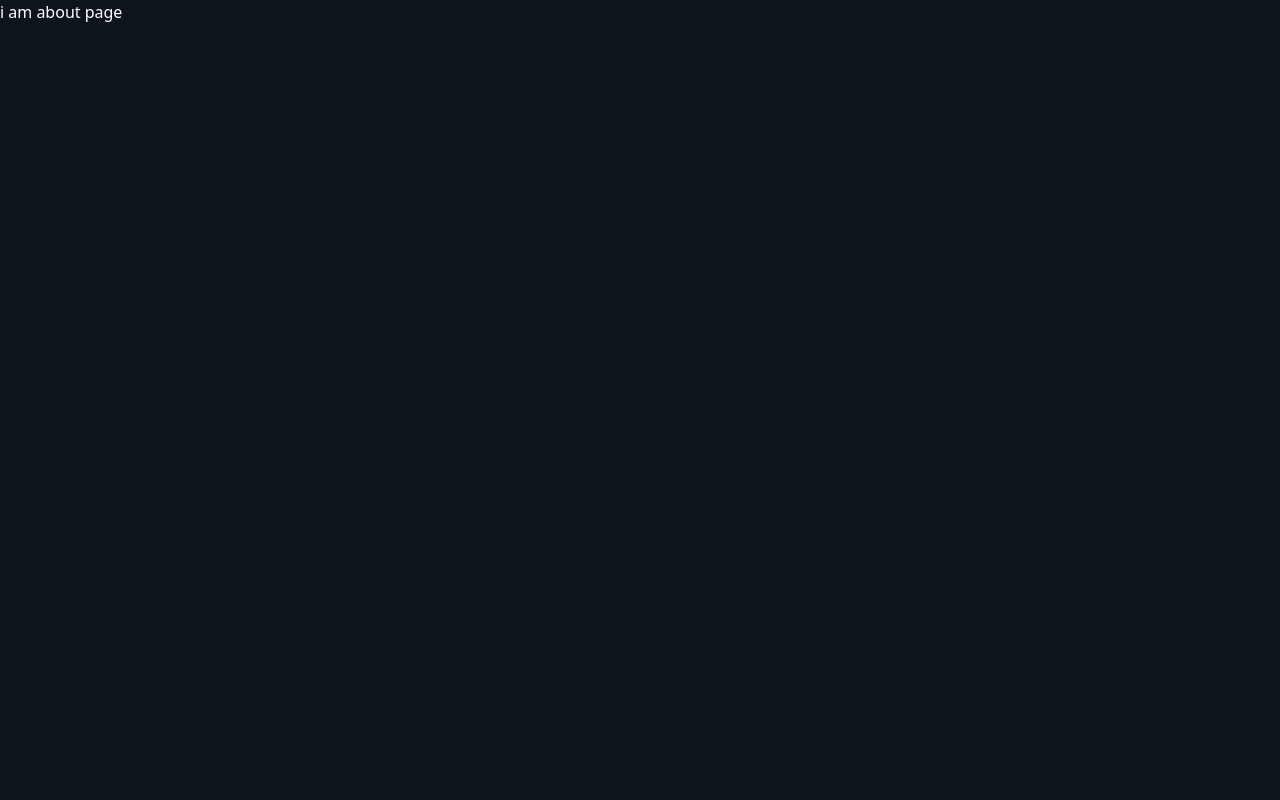
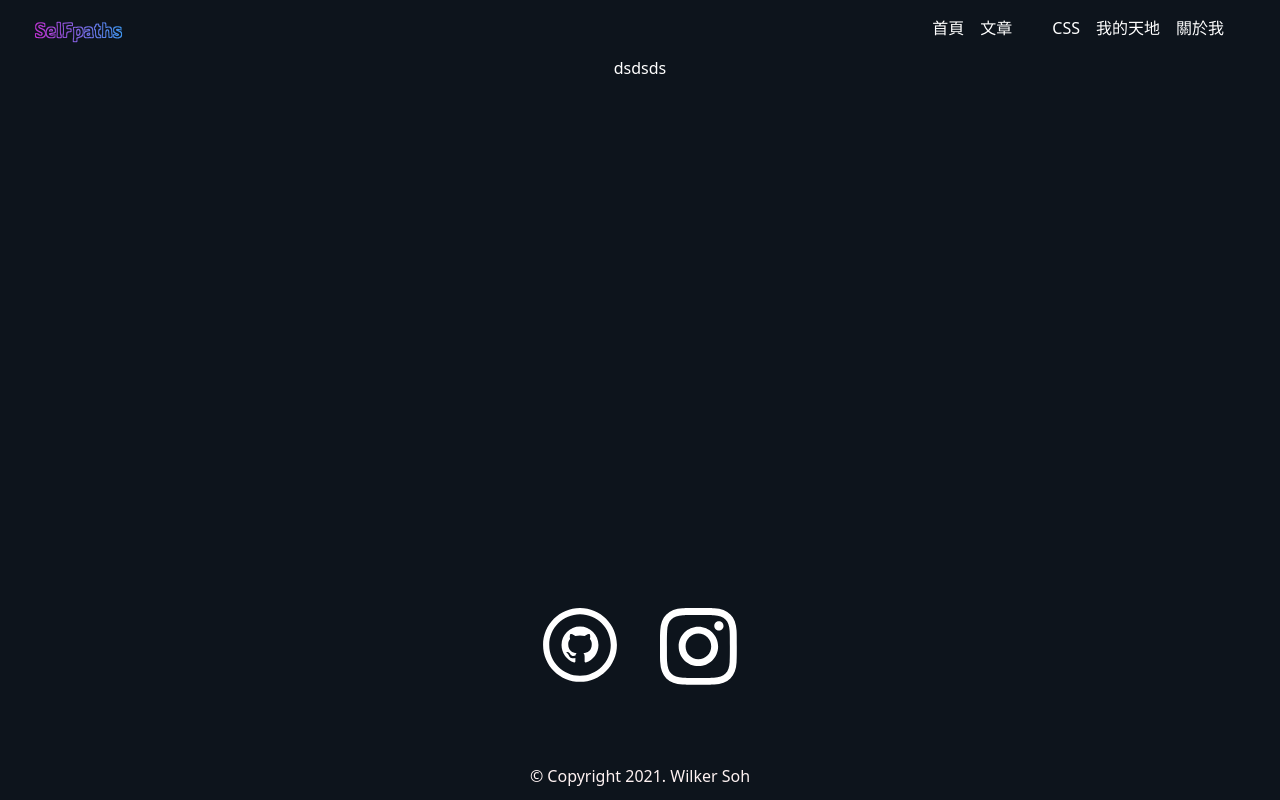
Before and after one commit to wilkersoh/selfpath, a Next.js app: page /about in a window 1280 px wide. Built offline with nearby package versions, Linux system fonts and the light colour scheme.

Commit message:
update: add story component and sub link nav

```diff
--- a/articles/good.mdx
+++ /dev/null
@@ -1,14 +0,0 @@
-import BlogPost from "@/components/templates/Blogs/index";
-
-export const meta = {
-  title: "Introduction to Next.js",
-  description: "Getting started with the Next framework",
-  date: "Aug 04, 2020",
-  readTime: 2,
-};
-
-export default ({ children }) => <BlogPost meta={meta}>{children}</BlogPost>;
-
-## My Headline
-
-Lorem ipsum dolor sit amet, consectetur ad
--- a/components/modules/Header/HeaderLinks.tsx
+++ b/components/modules/Header/HeaderLinks.tsx
@@ -3,20 +3,23 @@ import Link from "next/link";
 import { LinkPathsType } from "@/components/modules/Header/interfaces";
 
 export const LinkPaths: LinkPathsType[] = [
-  { route: "/", name: "首頁" },
-  { route: "/blog", name: "文章" },
-  { route: "/stories", name: "我的天地" },
-  { route: "/about", name: "關於我" },
+  { route: "/", name: "首頁", isSubtitle: false },
+  { route: "/blog", name: "文章", isSubtitle: false },
+  { route: "/blog/css", name: "CSS", isSubtitle: true },
+  { route: "/stories", name: "我的天地", isSubtitle: false },
+  { route: "/about", name: "關於我", isSubtitle: false },
 ];
 
 const HeaderLinks: React.FC = () => {
   return (
     <nav className='hidden md:block ml-auto mr-10'>
-      <ul className="flex space-x-4">
-        {LinkPaths.map(({ route, name }) => (
+      <ul className='flex space-x-4'>
+        {LinkPaths.map(({ route, name, isSubtitle }) => (
           <li key={route}>
             <Link href={route}>
-              <a>{name}</a>
+              <a
+                className={`${isSubtitle ? "pl-6": null}`}
+              >{name}</a>
             </Link>
           </li>
         ))}
--- a/components/modules/Header/interfaces.ts
+++ b/components/modules/Header/interfaces.ts
@@ -1,6 +1,7 @@
 export interface LinkPathsType {
   route: string;
   name: string;
+  isSubtitle: boolean;
 }
 
 export interface MobileNavProps {
--- a/components/templates/Blogs/index.tsx
+++ b/components/templates/Blogs/index.tsx
@@ -8,7 +8,6 @@ import { MetaPostProps } from "./interfaces";
 import CodeTemplate from "./CodeTemplate";
 
 const components = {
-  // img: Image,
   h1: H1,
   h2: H2,
   h3: H3,
--- a/pages/about/index.tsx
+++ b/pages/about/index.tsx
@@ -1,9 +1,13 @@
 import React from "react";
+import Layout from "@/components/Layouts/index";
+import Container from "@/components/Container";
 
 export default function index() {
   return (
-    <div>
-      <div>i am about page</div>
-    </div>
+    <Layout type='basic'>
+      <Container>
+        <div>dsdsds</div>
+      </Container>
+    </Layout>
   );
 }
--- a/pages/blogs/[title]/[name].tsx
+++ b/pages/blogs/[title]/[name].tsx
@@ -4,7 +4,6 @@ import { useRouter } from "next/router";
 import { GetStaticPaths, GetStaticProps } from "next";
 import { posts } from "@/utils/getAllPosts";
 
-import BasicBlogLayout from "@/components/Layouts/BasicBlogLayout";
 import Layout from "@/components/Layouts/index";
 
 interface BlogProps {
--- a/pages/stories/index.tsx
+++ b/pages/stories/index.tsx
@@ -16,9 +16,19 @@ const index = () => {
           下面顯示日期
           only available in mobile view
         */}
+        <Story />
       </Container>
     </Layout>
   );
 }
 
+const Story = () => {
+  return (
+    <div className='red w-32 h-32 rounded-full relative'>
+      <div>Test</div>
+      <div style={{width: "60px", height: "60px", position: "absolute", left: "50%", bottom: "-10px", transform: "translateX(-50%)"}} className="blue"></div>
+    </div>
+  );
+}
+
 export default index
```
